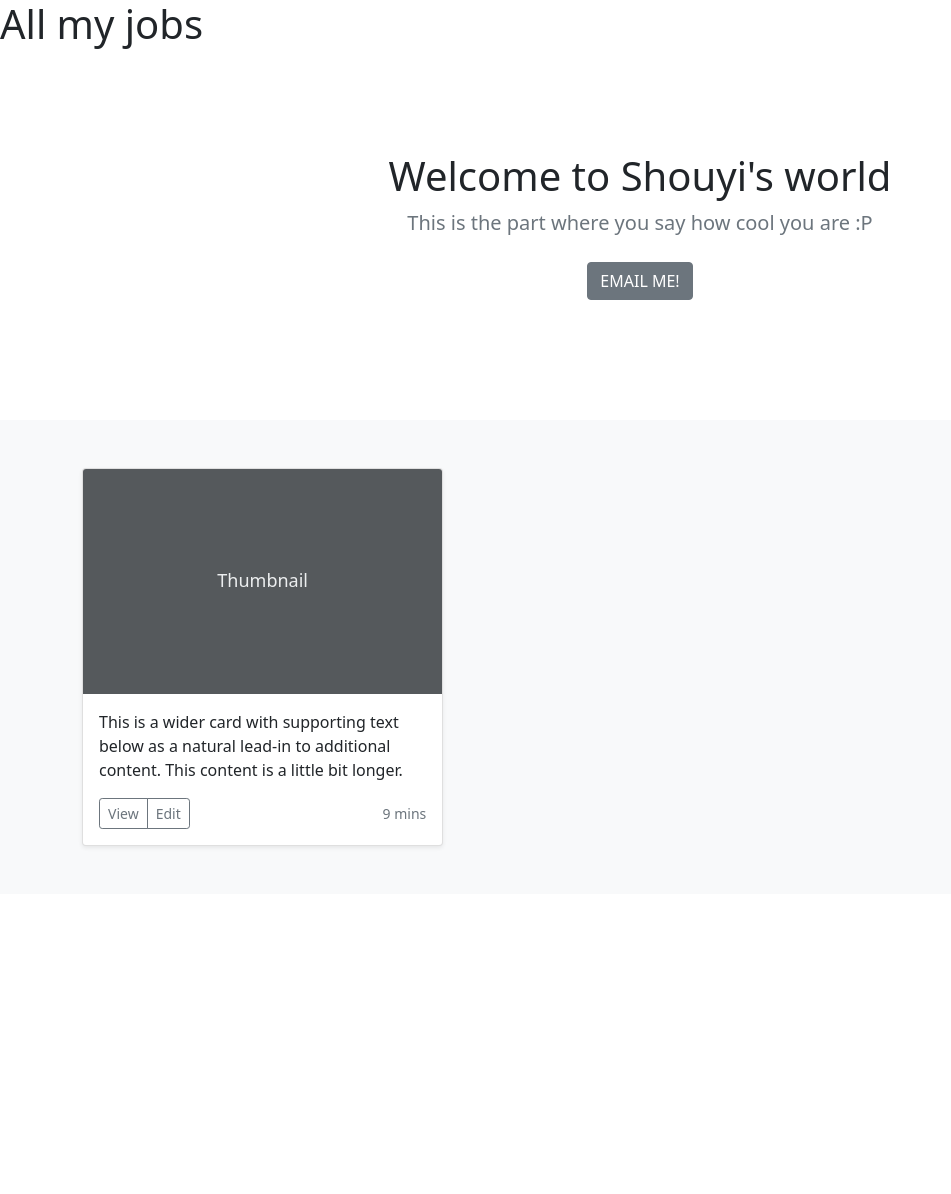
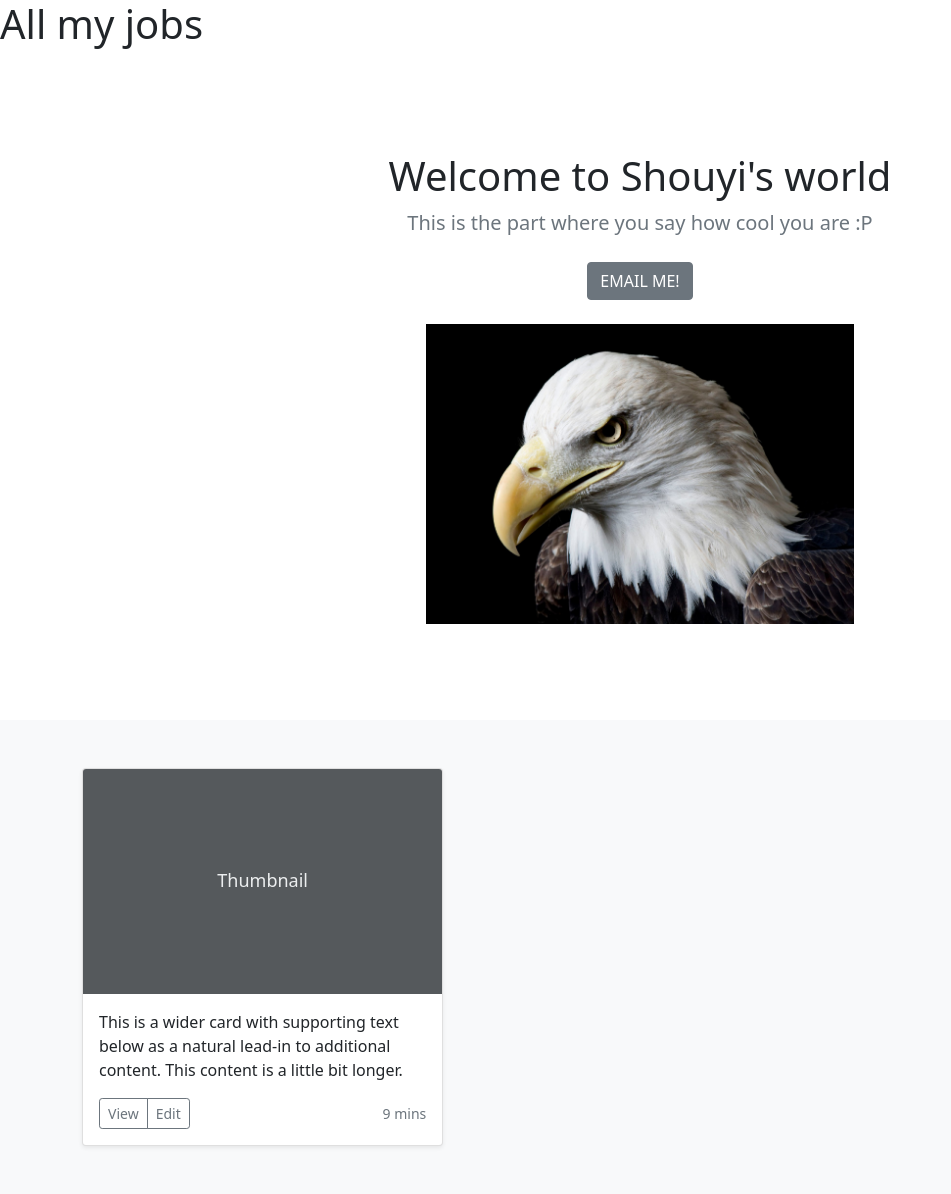
Before and after one commit to Fortuntato/Django-Playground, a Django app: page / in a window 1280 px wide. Shown: the whole page, without its empty margins (0-951 px from the left). Before the commit the page ends 849 px from the top, so only its background shows below. Run offline with Django 3.2, Linux system fonts and the light colour scheme; data that the repository does not hold is empty.

Commit message:
Show static image

```diff
--- a/portfolio-tutorial/jobs/templates/jobs/home.html
+++ b/portfolio-tutorial/jobs/templates/jobs/home.html
@@ -9,6 +9,7 @@
 
 <!doctype html>
 <html lang="en">
+    {% load static %}
   <head>
     <meta charset="utf-8">
     <meta name="viewport" content="width=device-width, initial-scale=1">
@@ -64,6 +65,7 @@
         <p>
           <a href="mailto:anemail@example.com" class="btn btn-secondary my-2">EMAIL ME!</a>
         </p>
+        <img src="{% static 'profilepic.jpg' %}" height=300></img>
       </div>
     </div>
   </section>
```
